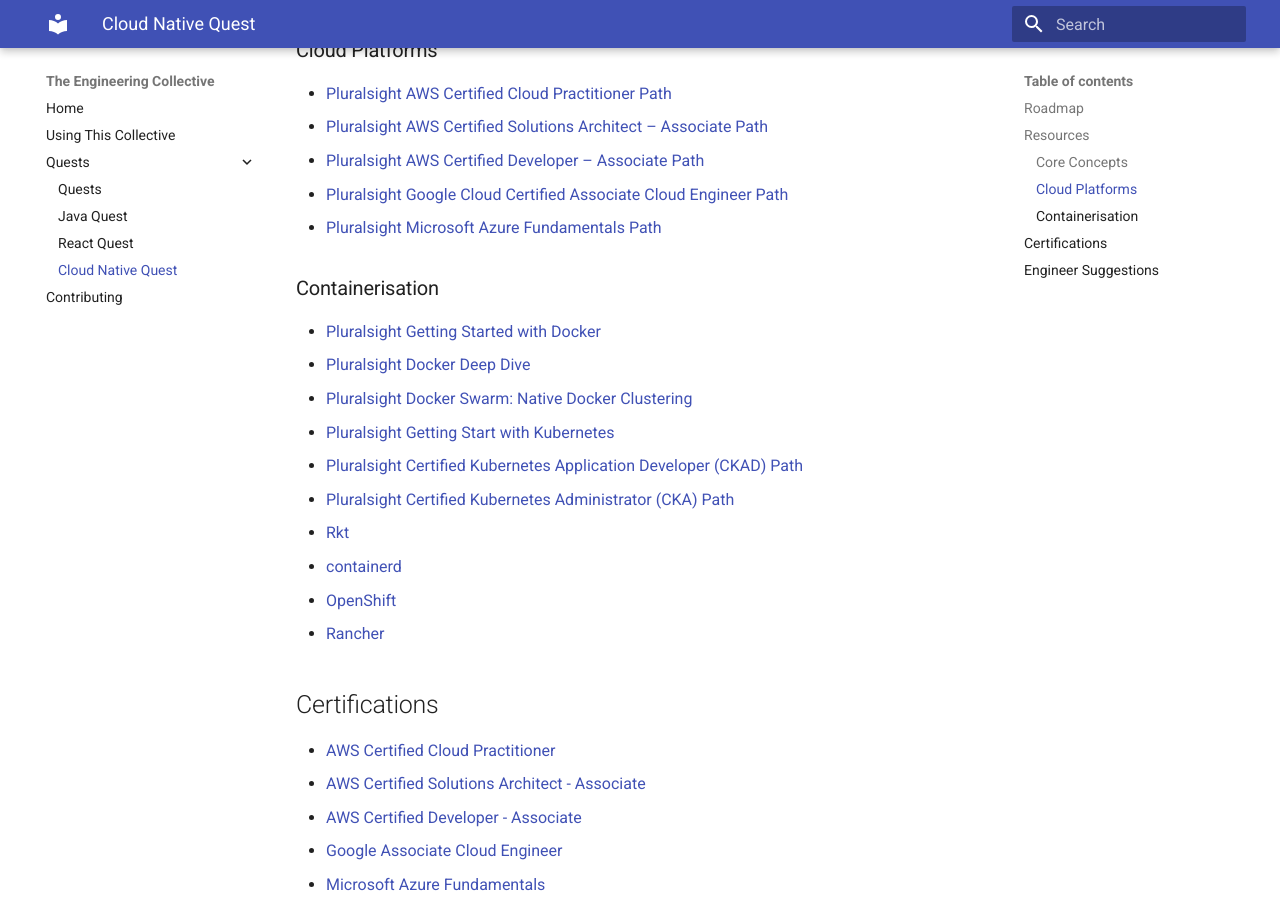
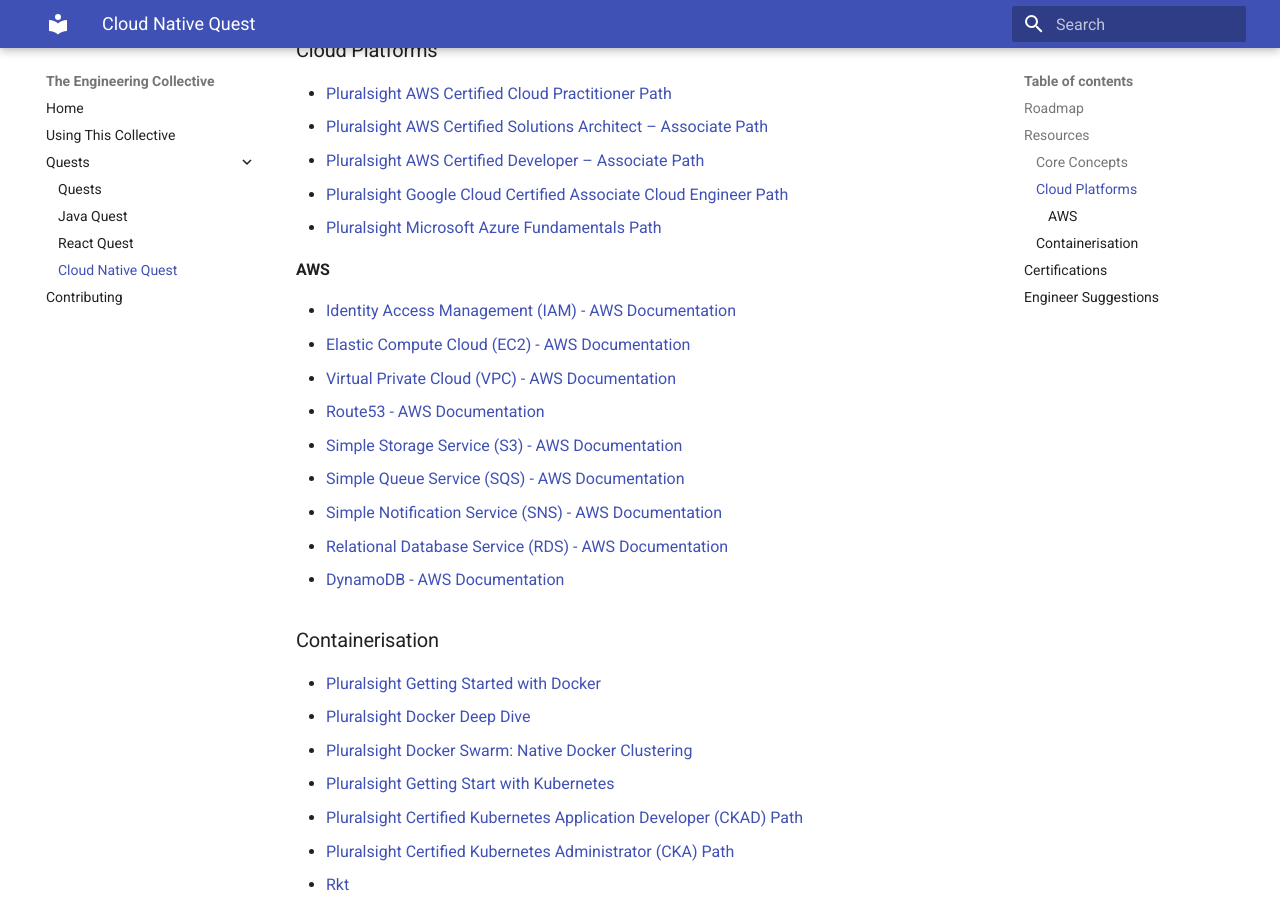
Before and after one commit to the-engineering-collective/the-engineering-collective.github.io, an MkDocs documentation site: the page built from docs/quests/cloud-native/index.md, in a window 1280 px wide and 900 px high, scrolled down 1094 px. Built offline with MkDocs 1.6.1 and Material for MkDocs 9.7.7, drawn with Linux system fonts in a browser that asks for light colours.

Commit message:
Adding AWS related url's

```diff
--- a/docs/quests/cloud-native/index.md
+++ b/docs/quests/cloud-native/index.md
@@ -18,6 +18,16 @@
   * [Pluralsight AWS Certified Developer – Associate Path](https://app.pluralsight.com/paths/certificate/aws-certified-developer-associate)
   * [Pluralsight Google Cloud Certified Associate Cloud Engineer Path](https://app.pluralsight.com/paths/certificate/cloud-engineering-with-google-cloud)
   * [Pluralsight Microsoft Azure Fundamentals Path](https://app.pluralsight.com/paths/certificate/microsoft-azure-fundamentals-az-900)
+#### AWS
+* [Identity Access Management (IAM) - AWS Documentation](https://docs.aws.amazon.com/IAM/latest/UserGuide/introduction.html)
+* [Elastic Compute Cloud (EC2) - AWS Documentation](https://docs.aws.amazon.com/ec2/?id=docs_gateway)
+* [Virtual Private Cloud (VPC) - AWS Documentation](https://docs.aws.amazon.com/vpc/?id=docs_gateway)
+* [Route53 - AWS Documentation](https://docs.aws.amazon.com/ec2/?id=docs_gateway)
+* [Simple Storage Service (S3) - AWS Documentation](https://docs.aws.amazon.com/s3/?id=docs_gateway)
+* [Simple Queue Service (SQS) - AWS Documentation](https://docs.aws.amazon.com/sqs/?id=docs_gateway)
+* [Simple Notification Service (SNS) - AWS Documentation](https://docs.aws.amazon.com/sns/?id=docs_gateway)
+* [Relational Database Service (RDS) - AWS Documentation](https://docs.aws.amazon.com/rds/?id=docs_gateway)
+* [DynamoDB - AWS Documentation](https://docs.aws.amazon.com/dynamodb/?id=docs_gateway)
 
 ### Containerisation
   * [Pluralsight Getting Started with Docker](https://app.pluralsight.com/library/courses/docker-getting-started/table-of-contents)
```
